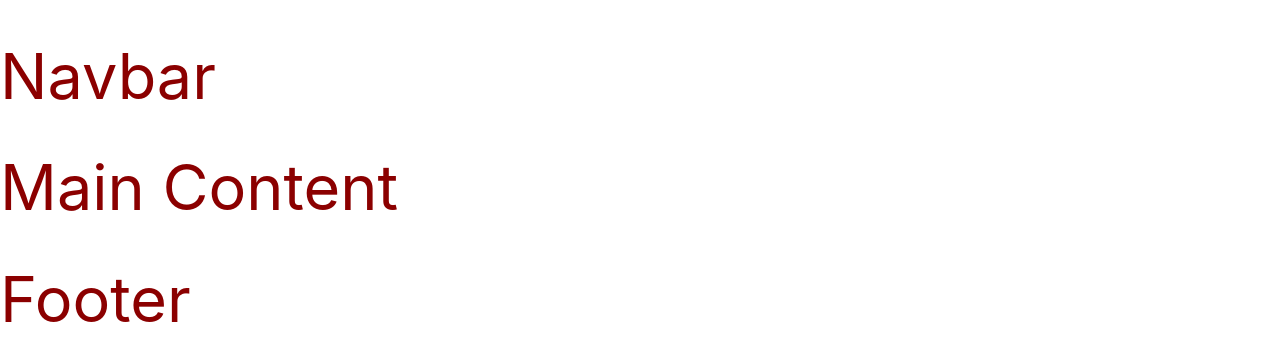
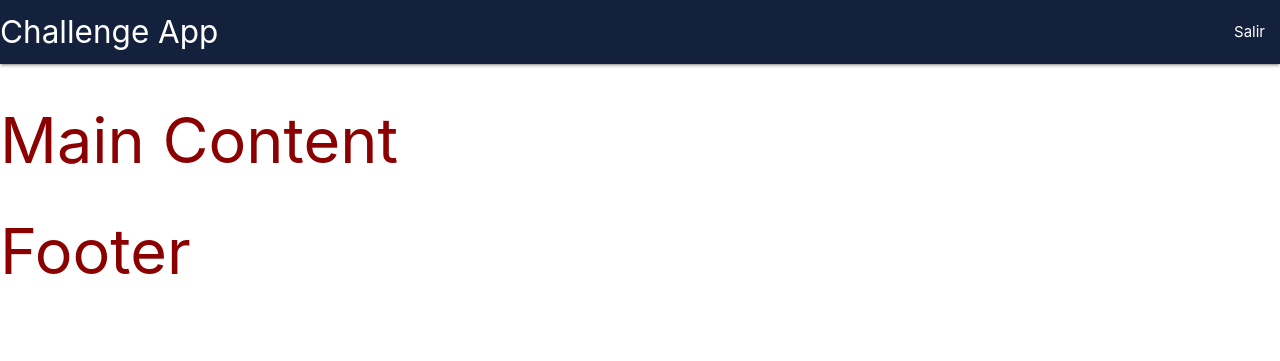
Before and after one commit to julesc00/challenge, a Django app: page / in a window 1280 px wide. Shown: the top 361 px of the page. Run offline with Django 3.2, Linux system fonts and the light colour scheme; some libraries are stand-ins or nearby versions.

Commit message:
Added basic navbar config & styling.

```diff
--- a/accounts/static/accounts/css/main.css
+++ b/accounts/static/accounts/css/main.css
@@ -1,3 +1,7 @@
 h1 {
     color: darkred;
 }
+
+nav ul li:hover {
+    background-color: #e5e5e5;
+}
--- a/accounts/templates/accounts/navbar.html
+++ b/accounts/templates/accounts/navbar.html
@@ -2,5 +2,14 @@
 {% load static %}
 
 {% block content %}
-    <h1>Navbar</h1>
+    <section>
+    <nav style="background-color: #14213D;">
+        <div class="nav-wrapper">
+            <a href="#" class="brand-logo white-text">Challenge App</a>
+            <ul id="nav-mobile" class="right hide-on-med-and-down">
+                <li><a class="white-text" href="{% url 'accounts:login-page' %}">Salir</a></li>
+            </ul>
+        </div>
+    </nav>
+    </section>
 {% endblock %}
```
